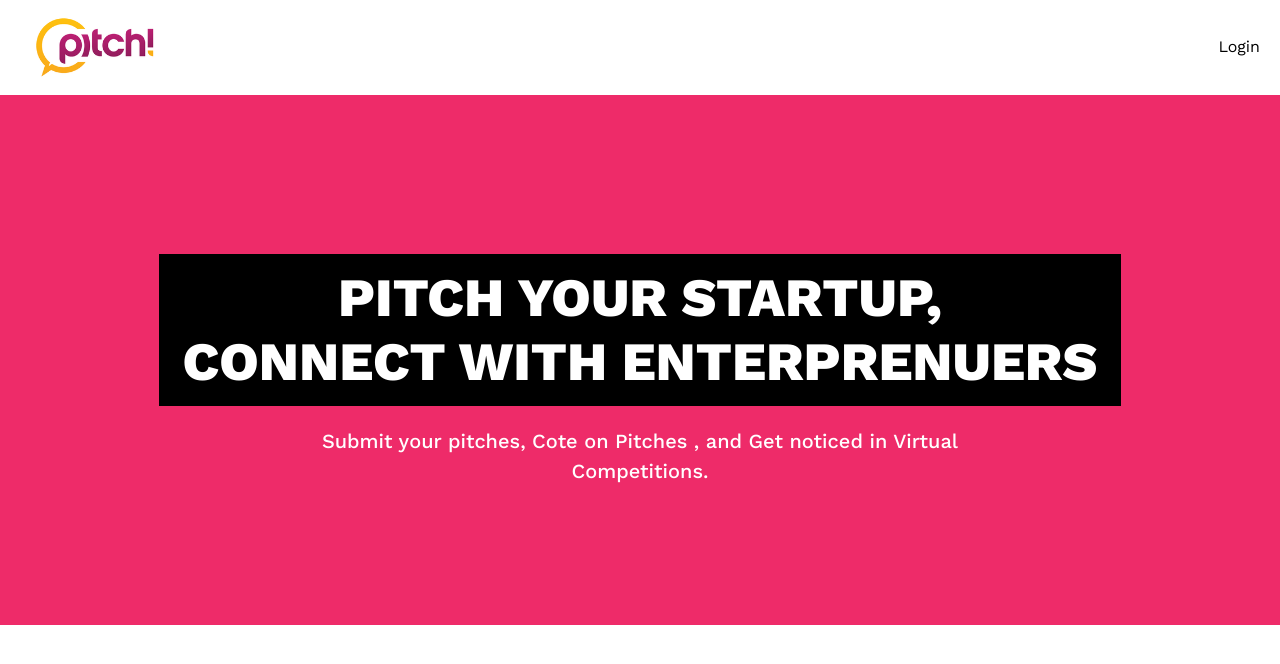
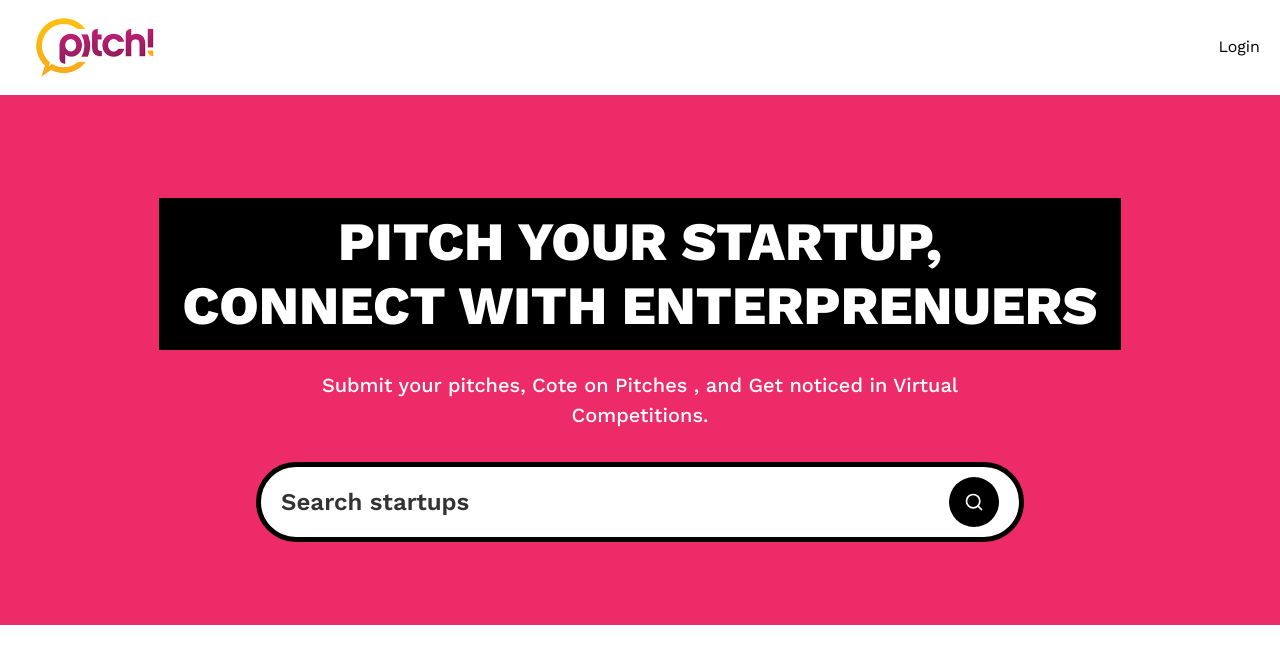
Before and after one commit to shaffi-ahuja/Pitch, a Next.js app: page / in a window 1280 px wide. Shown: the top 664 px of the page. Built offline with nearby package versions, Linux system fonts and the light colour scheme; no server answers.

Commit message:
next form and shadcn usage

```diff
--- a/app/(root)/layout.tsx
+++ b/app/(root)/layout.tsx
@@ -1,4 +1,5 @@
-import Navbar from "../components/Navbar";
+import Navbar from "@/components/Navbar";
+
 
 export default function Layout({ children }: Readonly<{ children: React.ReactNode }>) {
     return (
--- a/app/(root)/page.tsx
+++ b/app/(root)/page.tsx
@@ -1,6 +1,13 @@
+import SearchForm from "@/components/SearchForm";
 import Image from "next/image";
 
-export default function Home() {
+
+export default async function Home({ searchParams }: { searchParams: Promise<{ query?: string }> }) {
+
+  //on every single nextjs page we have access to search params
+
+  const query = (await searchParams).query;
+
   return (
     <>
       <section className="pink_container">
@@ -10,7 +17,8 @@
         </h1>
         {/* exclamation mark for overriding */}
         <p className="sub-heading !max-w-3xl">
-        Submit your pitches, Cote on Pitches , and Get noticed in Virtual Competitions.</p>
+          Submit your pitches, Cote on Pitches , and Get noticed in Virtual Competitions.</p>
+        <SearchForm query={query} />
       </section>
     </>
   );
--- /dev/null
+++ b/components/SearchForm.tsx
@@ -0,0 +1,28 @@
+import React from 'react'
+import Form from 'next/form';
+import SearchFormReset from './SearchFormReset';
+import { Search } from 'lucide-react';
+
+const SearchForm = ({ query }:{query?:string}) => {
+
+    // form is server side component
+    return (
+
+        <Form action="/" scroll={false} className='search-form'>
+            <input name='query'
+                defaultValue={query}
+                className='search-input'
+                placeholder='Search startups'
+            />
+            <div className='flex gap-2'>
+                {query && <SearchFormReset />}
+
+                <button type='submit' className='search-btn text-white'>
+                    <Search className='size-5'/>
+                </button>
+            </div>
+        </Form>
+    )
+}
+
+export default SearchForm
--- /dev/null
+++ b/components/SearchFormReset.tsx
@@ -0,0 +1,26 @@
+"use client";
+
+import { X } from "lucide-react";
+import Link from "next/link";
+
+//use client directive is used here to turn this part of ui into client side rendered component as in button while we were using onclick in parent component(server side rendered component) we were not allowed to do so as it was ssr
+
+const SearchFormReset = () => {
+    const reset = () => {
+        const form = document.querySelector('.search-form') as HTMLFormElement;
+
+        if (form) form.reset();
+    }
+    return (
+        <button
+            type='reset'
+            onClick={reset}
+        >
+            <Link href='/' className="search-btn text-white">
+                <X className="size-5"/>
+            </Link>
+        </button>
+    )
+}
+
+export default SearchFormReset
--- /dev/null
+++ b/components/ui/button.tsx
@@ -0,0 +1,57 @@
+import * as React from "react"
+import { Slot } from "@radix-ui/react-slot"
+import { cva, type VariantProps } from "class-variance-authority"
+
+import { cn } from "@/lib/utils"
+
+const buttonVariants = cva(
+  "inline-flex items-center justify-center gap-2 whitespace-nowrap rounded-md text-sm font-medium transition-colors focus-visible:outline-none focus-visible:ring-1 focus-visible:ring-ring disabled:pointer-events-none disabled:opacity-50 [&_svg]:pointer-events-none [&_svg]:size-4 [&_svg]:shrink-0",
+  {
+    variants: {
+      variant: {
+        default:
+          "bg-primary text-primary-foreground shadow hover:bg-primary/90",
+        destructive:
+          "bg-destructive text-destructive-foreground shadow-sm hover:bg-destructive/90",
+        outline:
+          "border border-input bg-background shadow-sm hover:bg-accent hover:text-accent-foreground",
+        secondary:
+          "bg-secondary text-secondary-foreground shadow-sm hover:bg-secondary/80",
+        ghost: "hover:bg-accent hover:text-accent-foreground",
+        link: "text-primary underline-offset-4 hover:underline",
+      },
+      size: {
+        default: "h-9 px-4 py-2",
+        sm: "h-8 rounded-md px-3 text-xs",
+        lg: "h-10 rounded-md px-8",
+        icon: "h-9 w-9",
+      },
+    },
+    defaultVariants: {
+      variant: "default",
+      size: "default",
+    },
+  }
+)
+
+export interface ButtonProps
+  extends React.ButtonHTMLAttributes<HTMLButtonElement>,
+    VariantProps<typeof buttonVariants> {
+  asChild?: boolean
+}
+
+const Button = React.forwardRef<HTMLButtonElement, ButtonProps>(
+  ({ className, variant, size, asChild = false, ...props }, ref) => {
+    const Comp = asChild ? Slot : "button"
+    return (
+      <Comp
+        className={cn(buttonVariants({ variant, size, className }))}
+        ref={ref}
+        {...props}
+      />
+    )
+  }
+)
+Button.displayName = "Button"
+
+export { Button, buttonVariants }
--- a/package.json
+++ b/package.json
@@ -15,6 +15,7 @@
     "next": "$next"
   },
   "dependencies": {
+    "@radix-ui/react-slot": "^1.1.1",
     "@tailwindcss/typography": "^0.5.15",
     "class-variance-authority": "^0.7.1",
     "clsx": "^2.1.1",
```
Also changed, not shown: components/Navbar.tsx (renamed from app/components/Navbar.tsx), 2 other files (tests, documents, lock files or other folders).
